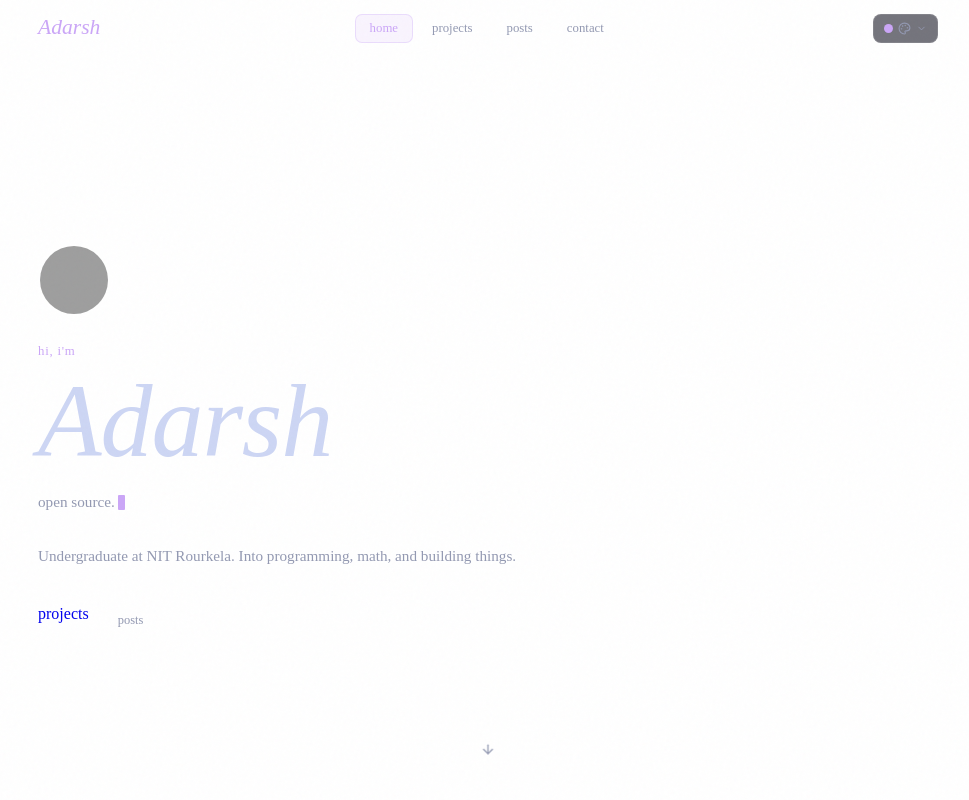
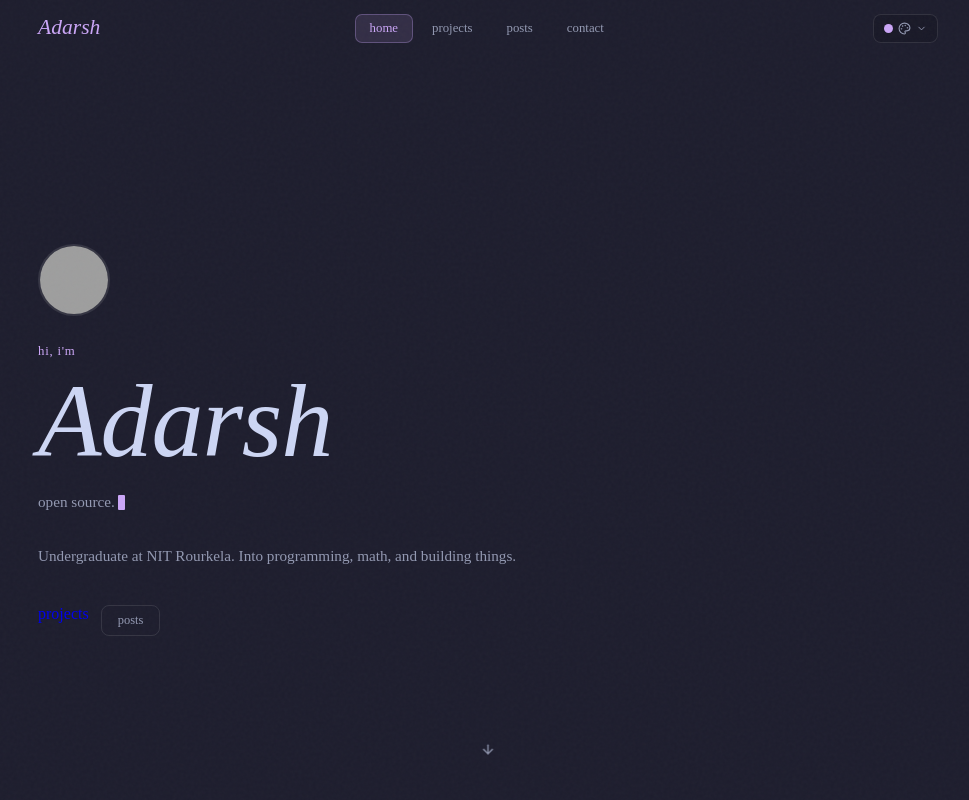
Before and after one commit to adarsh-67r/adarsh-67r.github.io, a React (Vite) app: page / in a window 1280 px wide. Shown: the top 800 px of the page, without its empty margins (152-1121 px from the left). Built offline with nearby package versions, Linux system fonts and the light colour scheme; grey boxes are pictures that could not be loaded.

Commit message:
fix: restore missing body background, color, font-family

```diff
--- a/src/index.css
+++ b/src/index.css
@@ -1,7 +1,12 @@
 /* ── Reset & base ────────────────────────────────────────────── */
 *, *::before, *::after { box-sizing: border-box; margin: 0; padding: 0; }
 html { scroll-behavior: smooth; }
-body { min-height: 100dvh; }
+body {
+  min-height: 100dvh;
+  background: var(--bg);
+  color: var(--text);
+  font-family: var(--font-body);
+}
 a { text-decoration: none; }
 img, svg { display: block; max-width: 100%; }
 button { cursor: pointer; }
```
